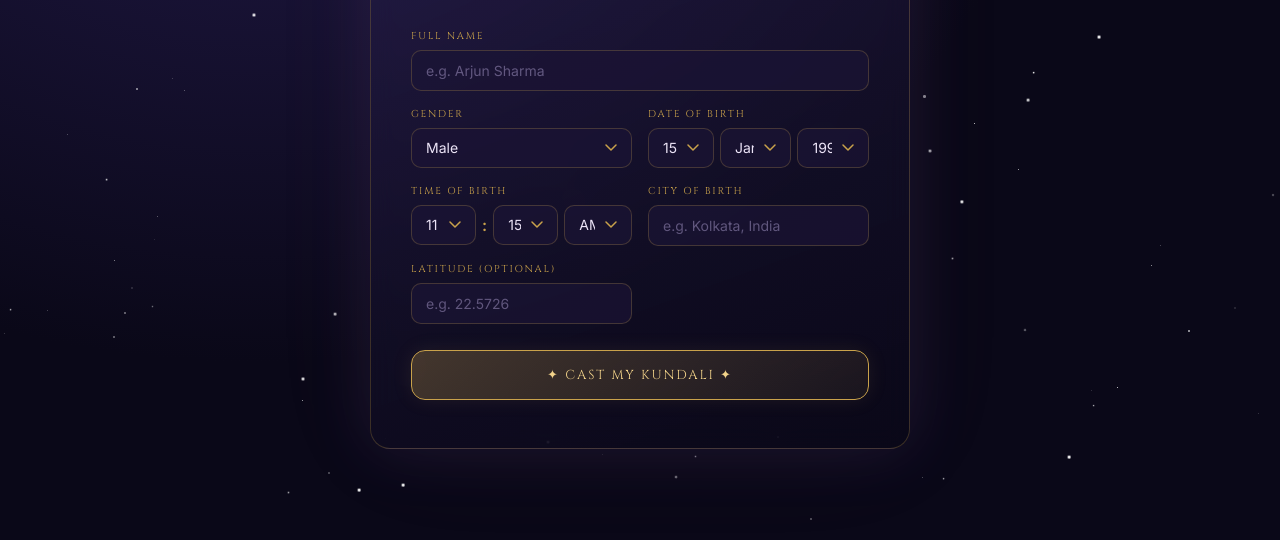
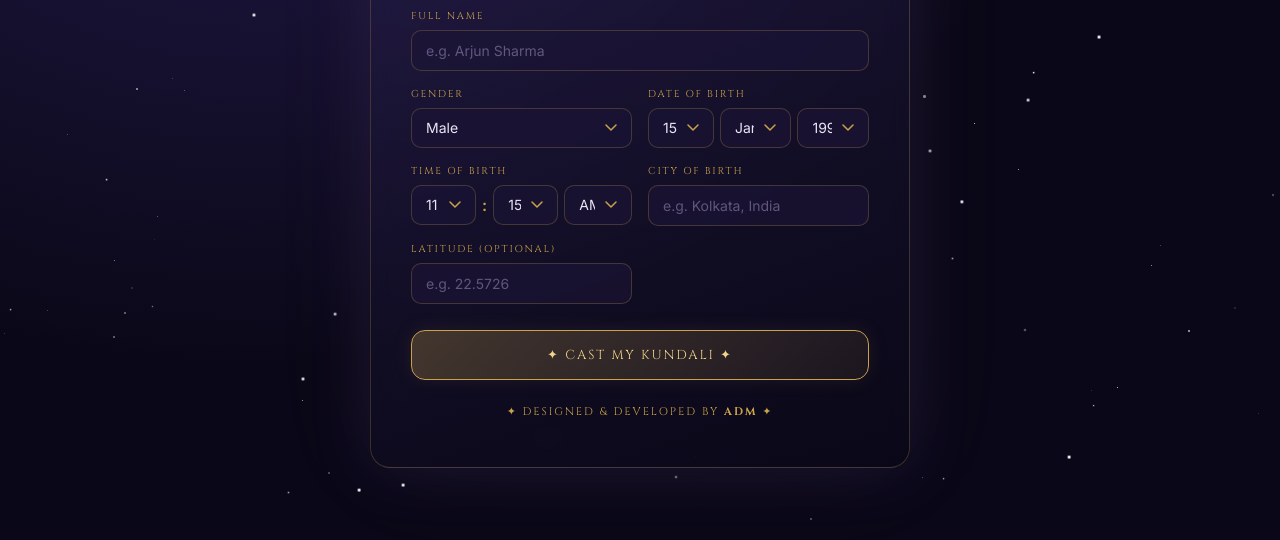
Before and after one commit to adm04/cosmic-kundali, a website built with Vite: page index.html in a window 1280 px wide. Shown: the part 260-800 px from the top of the page. Built offline with nearby package versions, Linux system fonts and the light colour scheme.

Commit message:
feat: Display ADM credit on home form screen and results screen

```diff
--- a/index.html
+++ b/index.html
@@ -259,6 +259,7 @@
       </div>
       <button type="submit" class="generate-btn">✦ Cast My Kundali ✦</button>
     </form>
+    <div style="text-align:center; font-family:'Cinzel',serif; font-size:11px; letter-spacing:0.18em; color:var(--gold); margin-top:24px; text-transform:uppercase;">✦ Designed &amp; Developed by <strong>ADM</strong> ✦</div>
   </div>
 </section>
 
```
Also changed, not shown: kundali.html (+1 -0 lines).
